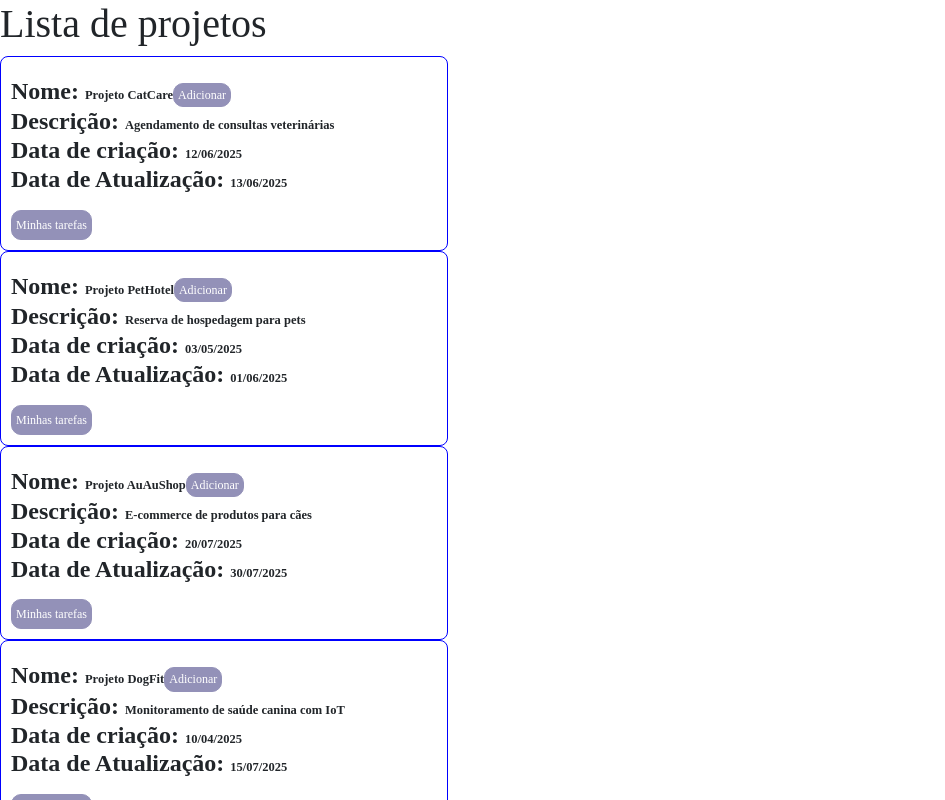
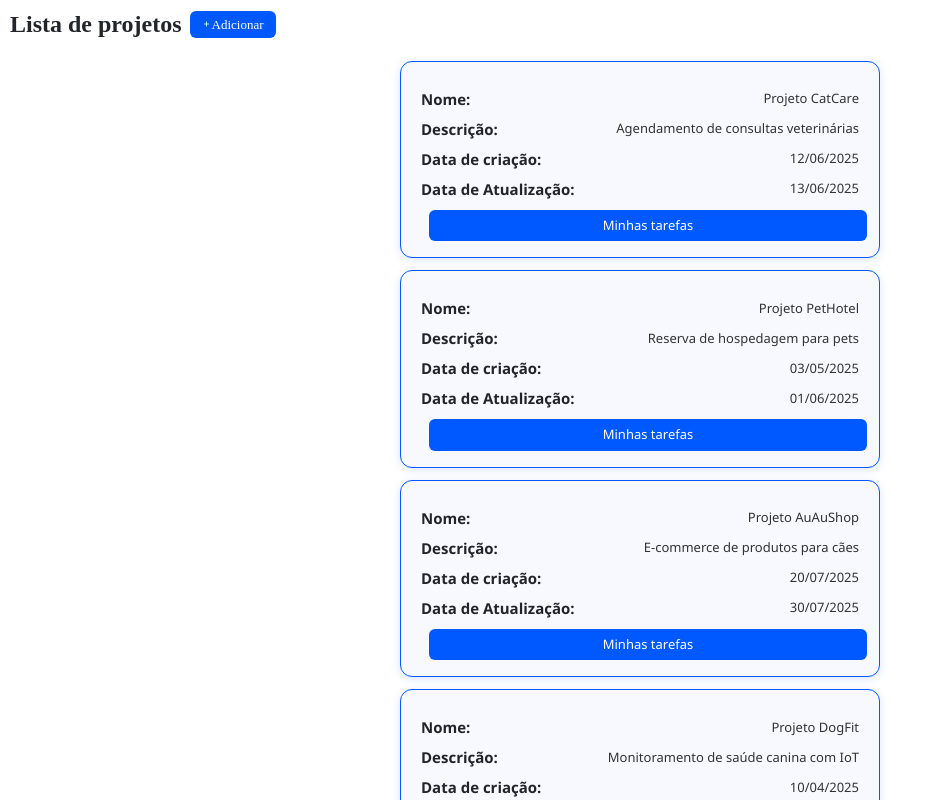
Before and after one commit to Maira22Rosa/gestao_protejo, an Angular app in the folder my_project/: page /lista-projetos in a window 1280 px wide. Shown: the top 800 px of the page, without its empty margins (0-945 px from the left). Built offline with nearby package versions, Linux system fonts and the light colour scheme.

Commit message:
Adicionado verificação do id do projeto para visualizar suas tarefas

```diff
--- a/my_project/src/app/components/card-task/card-task.component.html
+++ b/my_project/src/app/components/card-task/card-task.component.html
@@ -1,4 +1,9 @@
-<article (click)="viewModal = true" class="container-task">
+<article
+  (click)="
+    viewModalTask.emit({ taskId: tarefa.taskId!, projetoId: tarefa.projetoId })
+  "
+  class="container-task"
+>
   <div id="first-line">
     <p>
       Titulo: <span>{{ tarefa.titulo }}</span>
@@ -20,42 +25,3 @@
     <span>{{ tarefa.dataAtualizacao | date : "dd/MM/yyyy" }}</span>
   </p>
 </article>
-
-<div *ngIf="viewModal" class="modal-backdrop" (click)="viewModal = false">
-  <div class="modal-content" (click)="$event.stopPropagation()">
-    <h6>
-      Tarefa {{ tarefa.taskId }} - {{ tarefa.status.toLowerCase() }}
-      <span class="material-symbols-outlined icon" (click)="viewModal = false"
-        >close</span
-      >
-    </h6>
-    <form [formGroup]="taskForm">
-      <label>
-        Título:
-        <input type="text" formControlName="titulo" />
-      </label>
-
-      <label>
-        Descrição:
-        <input type="text" formControlName="descricao" />
-      </label>
-
-      <label>
-        Data de Vencimento:
-        <input type="text" formControlName="dataVencimento" />
-      </label>
-
-      <label>
-        Data de Criação:
-        <input type="text" formControlName="dataCriacao" />
-      </label>
-
-      <label>
-        Data de Atualização:
-        <input type="text" formControlName="dataAtualizacao" />
-      </label>
-
-      <button type="submit">Salvar</button>
-    </form>
-  </div>
-</div>
--- a/my_project/src/app/dados/projects-api.json
+++ b/my_project/src/app/dados/projects-api.json
@@ -131,5 +131,34 @@
         "dataAtualizacao": "2025-07-25T21:30:00Z"
       }
     ]
+  },
+  {
+    "projectId": "petshop-002",
+    "name": "Sistema PetShop",
+    "description": "Gerenciamento de vendas e estoque para pet shop",
+    "dateCreate": "2025-07-01T10:20:00Z",
+    "dateUpdate": "2025-07-05T12:45:00Z",
+    "tasks": [
+      {
+        "taskId": "task-101",
+        "titulo": "Implementar login de funcionário",
+        "descricao": "Criar tela e lógica de autenticação",
+        "status": "PENDENTE",
+        "dataVencimento": "2025-07-10T00:00:00Z",
+        "projetoId": "petshop-002",
+        "dataCriacao": "2025-07-01T10:25:00Z",
+        "dataAtualizacao": "2025-07-02T14:00:00Z"
+      },
+      {
+        "taskId": "task-102",
+        "titulo": "Cadastrar produtos",
+        "descricao": "Criar formulário para adicionar produtos ao estoque",
+        "status": "EM_ANDAMENTO",
+        "dataVencimento": "2025-07-15T00:00:00Z",
+        "projetoId": "petshop-002",
+        "dataCriacao": "2025-07-03T09:00:00Z",
+        "dataAtualizacao": "2025-07-04T11:30:00Z"
+      }
+    ]
   }
 ]
--- a/my_project/src/app/pages/login/login.component.html
+++ b/my_project/src/app/pages/login/login.component.html
@@ -2,7 +2,7 @@
   <section class="login">
     <img src="../../../assets/img/logo.png" alt="imagem logo" />
 
-    <h1>Olá, seja bem-vindo!</h1>
+    <h3>Olá, seja bem-vindo!</h3>
     <input type="text" [(ngModel)]="username" placeholder="Digite seu nome:" />
     <button (click)="login()">Entrar</button>
   </section>
--- a/my_project/src/app/pages/login/login.component.scss
+++ b/my_project/src/app/pages/login/login.component.scss
@@ -11,7 +11,10 @@
 
 .login {
   display: grid;
-  h1 {
+  img {
+    width: 16em;
+  }
+  h3 {
     font-family: "Inter";
     font-weight: 400;
   }
@@ -38,7 +41,7 @@
     color: white;
     background-color: rgb(0, 89, 255);
     font-size: 16px;
-    border-radius: 4px;
+    border-radius: 10px;
 
     & {
       cursor: pointer;
--- a/my_project/src/app/pages/projects/projects.component.html
+++ b/my_project/src/app/pages/projects/projects.component.html
@@ -1,34 +1,89 @@
-<h1>Lista de projetos</h1>
-<ng-container *ngFor="let project of listProjects">
-  <div>
+<h1>
+  Lista de projetos
+  <button class="my-task-btn" (click)="viewModalEmit()">
+    <span class="material-symbols-outlined icon">add</span>Adicionar
+  </button>
+</h1>
+<div class="box-projetos">
+  <ng-container *ngFor="let project of listProjects">
     <section>
       <h4>
         Nome: <span>{{ project.name }}</span>
-        <button class="my-task-btn" (click)="viewModalEmit()">Adicionar</button>
       </h4>
+
       <h4>
         Descrição: <span>{{ project.description }}</span>
       </h4>
+
       <h4>
         Data de criação:
         <span>{{ project.dateCreate | date : "dd/MM/yyyy" }}</span>
       </h4>
+
       <h4>
         Data de Atualização:
         <span>{{ project.dateUpdate | date : "dd/MM/yyyy" }}</span>
       </h4>
-      <button class="my-task-btn" (click)="viewTaskEmit()">
+
+      <button
+        class="my-task-btn full-width"
+        (click)="viewTaskEmit(project.projectId)"
+      >
         Minhas tarefas
       </button>
 
-      <div *ngIf="viewTaks">
+      <div *ngIf="viewTaksProjectId === project.projectId">
         <ng-container *ngFor="let tarefa of project.tasks">
-          <app-card-task [tarefa]="tarefa"></app-card-task
-        ></ng-container>
+          <app-card-task
+            (viewModalTask)="showDadosTask($event.taskId, $event.projetoId)"
+            [tarefa]="tarefa"
+          ></app-card-task>
+        </ng-container>
       </div>
     </section>
+  </ng-container>
+</div>
+
+<div *ngIf="viewModalTask" class="modal-backdrop">
+  <div class="modal-content" (click)="$event.stopPropagation()">
+    <h6>
+      Tarefa {{ task.taskId }} - {{ task.status.toLowerCase() }}
+      <span
+        class="material-symbols-outlined icon"
+        (click)="viewModalTask = false"
+        >close</span
+      >
+    </h6>
+    <form [formGroup]="taskForm">
+      <label>
+        Título:
+        <input type="text" formControlName="titulo" />
+      </label>
+
+      <label>
+        Descrição:
+        <input type="text" formControlName="descricao" />
+      </label>
+
+      <label>
+        Data de Vencimento:
+        <input type="text" formControlName="dataVencimento" />
+      </label>
+
+      <label>
+        Data de Criação:
+        <input type="text" formControlName="dataCriacao" />
+      </label>
+
+      <label>
+        Data de Atualização:
+        <input type="text" formControlName="dataAtualizacao" />
+      </label>
+
+      <button type="submit">Salvar</button>
+    </form>
   </div>
-</ng-container>
+</div>
 
 <div *ngIf="viewModal" class="modal-backdrop" (click)="close()">
   <div class="modal-content" (click)="$event.stopPropagation()">
--- a/my_project/src/app/pages/projects/projects.component.scss
+++ b/my_project/src/app/pages/projects/projects.component.scss
@@ -1,30 +1,66 @@
+h1 {
+  font-size: 24px;
+  font-weight: 800;
+  padding: 10px;
+  display: flex;
+  align-items: center;
+}
+.my-task-btn {
+  padding: 6px 12px;
+  display: flex;
+  align-items: center;
+  background-color: rgb(0, 89, 255);
+  font-size: 13px;
+  border-radius: 6px;
+  border: none;
+  color: white;
+  transition: background-color 0.3s ease;
+  margin-left: 8px;
+  margin-top: 0;
+
+  .icon {
+    font-size: 10px;
+    color: white;
+  }
+
+  &:hover {
+    background-color: rgb(0, 70, 200);
+    cursor: pointer;
+  }
+}
+
 section {
-  border: 1px solid blue;
-  border-radius: 8px;
-  padding: 10px;
-  line-height: 20px;
-  width: 28em;
+  background-color: #f8f9ff;
+  border: 1px solid rgb(0, 89, 255);
+  border-radius: 12px;
+  padding: 16px 20px;
+  box-shadow: 0 2px 8px rgba(0, 89, 255, 0.15);
+  width: 100%;
+  max-width: 480px;
+  margin: 12px auto;
+  font-family: "Segoe UI", Tahoma, Geneva, Verdana, sans-serif;
 
   h4 {
-    margin: 0px;
-    font-weight: 800;
+    margin: 12px 0;
+    font-size: 15px;
+    font-weight: 600;
+    display: flex;
+    align-items: center;
+    justify-content: space-between;
+
+    span {
+      font-weight: 400;
+      font-size: 13px;
+      color: #333;
+      margin-left: 8px;
+    }
   }
 
-  span {
-    font-size: 12.5px;
-  }
-
-  .my-task-btn {
-    padding: 4px;
-    background-color: rgb(147, 145, 184);
-    font-size: 12px;
-    border-radius: 10px;
-    border: 1px solid rgb(147, 145, 184);
-    color: white;
-
-    &:hover {
-      cursor: pointer;
-    }
+  .full-width {
+    display: block;
+    width: 100%;
+    margin-top: 12px;
+    text-align: center;
   }
 }
 
--- a/my_project/src/app/pages/projects/projects.component.ts
+++ b/my_project/src/app/pages/projects/projects.component.ts
@@ -1,7 +1,6 @@
-import { HttpClient } from '@angular/common/http';
-import { Component, EventEmitter, OnInit, Output } from '@angular/core';
+import { Component, OnInit } from '@angular/core';
 import { FormControl, FormGroup } from '@angular/forms';
-import { ProjetoDto } from 'src/app/dados/project-DTO';
+import { TarefaDto } from 'src/app/dados/project-DTO';
 import projectsJson from 'src/app/dados/projects-api.json';
 @Component({
   selector: 'app-projects',
@@ -9,20 +8,39 @@ import projectsJson from 'src/app/dados/projects-api.json';
   styleUrls: ['./projects.component.scss'],
 })
 export class ProjectsComponent implements OnInit {
-  today: Date = new Date();
+  viewTaksProjectId: string | null = null;
   viewTaks: boolean = false;
   meuFormulario = new FormGroup({
     nome: new FormControl(''),
     descricao: new FormControl(''),
   });
   viewModal: boolean = false;
+  viewModalTask: boolean = false;
   listProjects: any[] = [];
+  task: TarefaDto = {
+    titulo: '',
+    status: 'CONCLUIDA',
+    projetoId: '',
+    dataCriacao: '',
+    dataAtualizacao: '',
+  };
+
+  taskForm = new FormGroup({
+    titulo: new FormControl(''),
+    descricao: new FormControl(''),
+    dataVencimento: new FormControl(''),
+    projetoId: new FormControl(''),
+    dataCriacao: new FormControl(''),
+    dataAtualizacao: new FormControl(''),
+  });
   constructor() {}
   ngOnInit() {
     this.listProjects = projectsJson;
   }
-  viewTaskEmit() {
-    this.viewTaks = this.viewTaks ? false : true;
+
+  viewTaskEmit(projectId: string) {
+    this.viewTaksProjectId =
+      this.viewTaksProjectId === projectId ? null : projectId;
   }
 
   viewModalEmit() {
@@ -36,4 +54,45 @@ export class ProjectsComponent implements OnInit {
   onSubmit() {
     console.log(this.meuFormulario.value);
   }
+
+  showDadosTask(taskId: string, projectId: string) {
+    const projetoSelecionado = this.listProjects.find(
+      (project) => project.projectId === projectId
+    );
+
+    if (!projetoSelecionado) {
+      console.error('Projeto não encontrado');
+      return;
+    }
+
+    const tarefaSelecionada = projetoSelecionado.tasks.find(
+      (task: TarefaDto) => task.taskId === taskId
+    );
+
+    if (!tarefaSelecionada) {
+      console.error('Tarefa não encontrada');
+      return;
+    }
+
+    this.task = tarefaSelecionada;
+    this.viewModalTask = true;
+
+    this.taskForm.patchValue({
+      titulo: this.task.titulo,
+      descricao: this.task.descricao || '',
+      dataVencimento: this.formatDateToBR(
+        this.task.dataVencimento || '00/00/0000'
+      ),
+      dataCriacao: this.formatDateToBR(this.task.dataCriacao),
+      dataAtualizacao: this.formatDateToBR(this.task.dataAtualizacao),
+    });
+  }
+
+  formatDateToBR(isoDate: string): string {
+    const date = new Date(isoDate);
+    const day = String(date.getUTCDate()).padStart(2, '0');
+    const month = String(date.getUTCMonth() + 1).padStart(2, '0');
+    const year = date.getUTCFullYear();
+    return `${day}/${month}/${year}`;
+  }
 }
```
Also changed, not shown: my_project/src/app/components/card-task/card-task.component.ts (+5 -2 lines).
